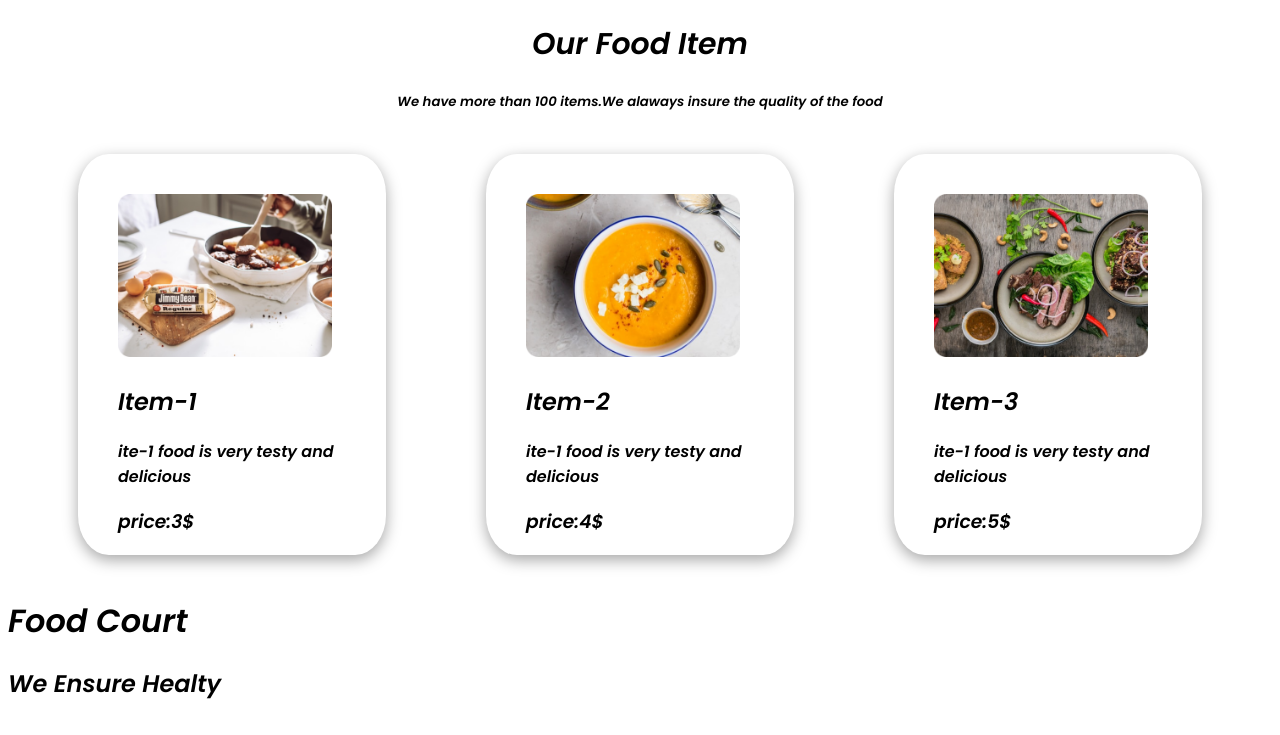
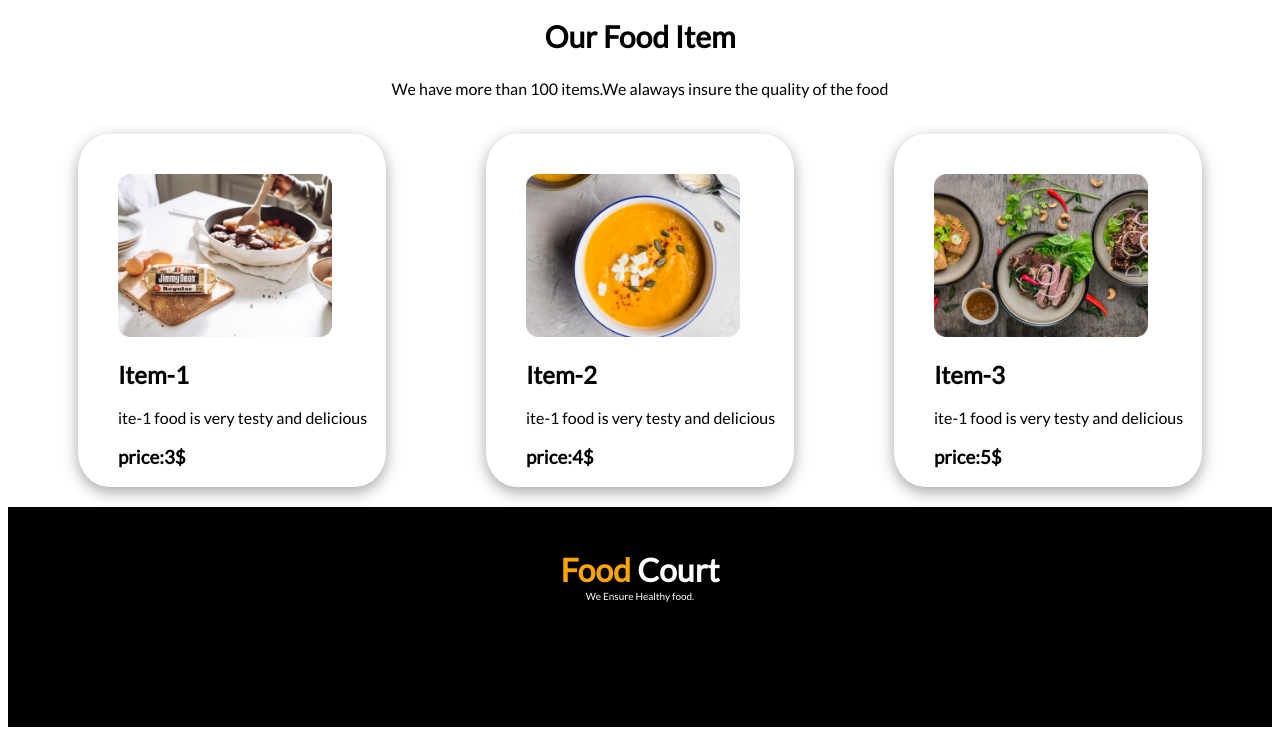
Before and after one commit to abid-mugdho9875/Food-Court, a plain HTML site: page index.html in a window 1280 px wide. Shown: the part 1215-1950 px from the top of the page. Drawn offline with Linux system fonts and the light colour scheme.

Commit message:
add footer

```diff
--- a/index.html
+++ b/index.html
@@ -7,7 +7,7 @@
     <meta name="viewport" content="width=device-width, initial-scale=1.0">
     <link rel="preconnect" href="https://fonts.googleapis.com">
     <link rel="preconnect" href="https://fonts.gstatic.com" crossorigin>
-    <link href="https://fonts.googleapis.com/css2?family=Poppins:ital,wght@1,600&display=swap" rel="stylesheet">
+    <link href="https://fonts.googleapis.com/css2?family=Lato&display=swap" rel="stylesheet">
     <title>Food Court</title>
     <link rel="stylesheet" href="style.css">
 </head>
@@ -43,7 +43,7 @@
     <section class="food-item">
         <div class="item-tittle">
             <h1>Our Food Item</h1>
-            <h5>We have more than 100 items.We alaways insure the quality of the food</h5>
+            <p>We have more than 100 items.We alaways insure the quality of the food</p>
         </div>
         <div class="item-list">
             <div class="item-1">
@@ -67,9 +67,9 @@
         </div>
 
     </section>
-    <footer>
-        <h1>Food Court</h1>
-        <h2>We Ensure Healty</h2>
+    <footer class="footer-section">
+        <h1><span class="orange-color">Food</span> Court</h1>
+        <p style="font-size: 10px;">We Ensure Healthy food.</p>
     </footer>
 </body>
 
--- a/style.css
+++ b/style.css
@@ -1,5 +1,5 @@
 body {
-    font-family: 'Poppins', sans-serif;
+    font-family: 'Lato', sans-serif;
     height: 100%;
 }
 
@@ -76,7 +76,21 @@ a {
 .item-tittle {
     text-align: center;
 }
-.item-tittle h1{
+
+.item-tittle h1 {
     font-weight: 700;
     font-size: 30px;
 }
+
+.footer-section {
+    text-align: center;
+    padding: 10px;
+    background-color: black;
+    color: white;
+    line-height: 4px;
+    height: 200px;
+}
+
+.footer-section h1 {
+    padding-top: 30px;
+}
```
